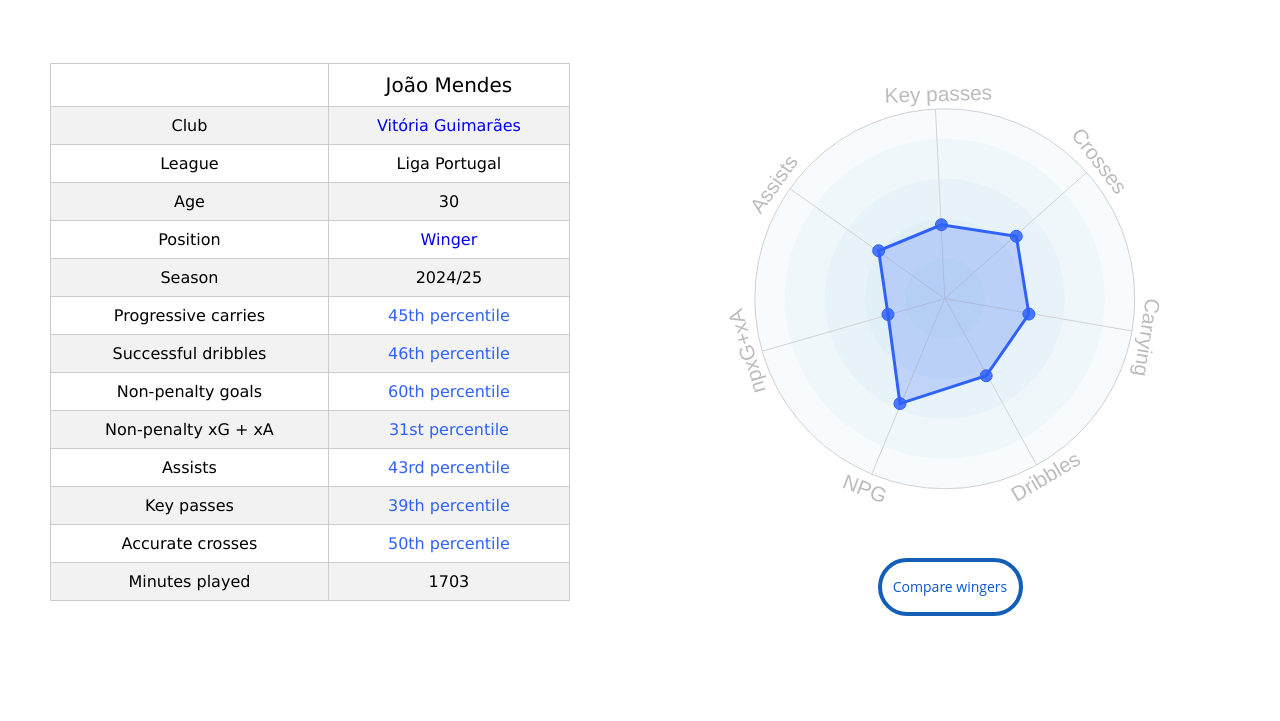
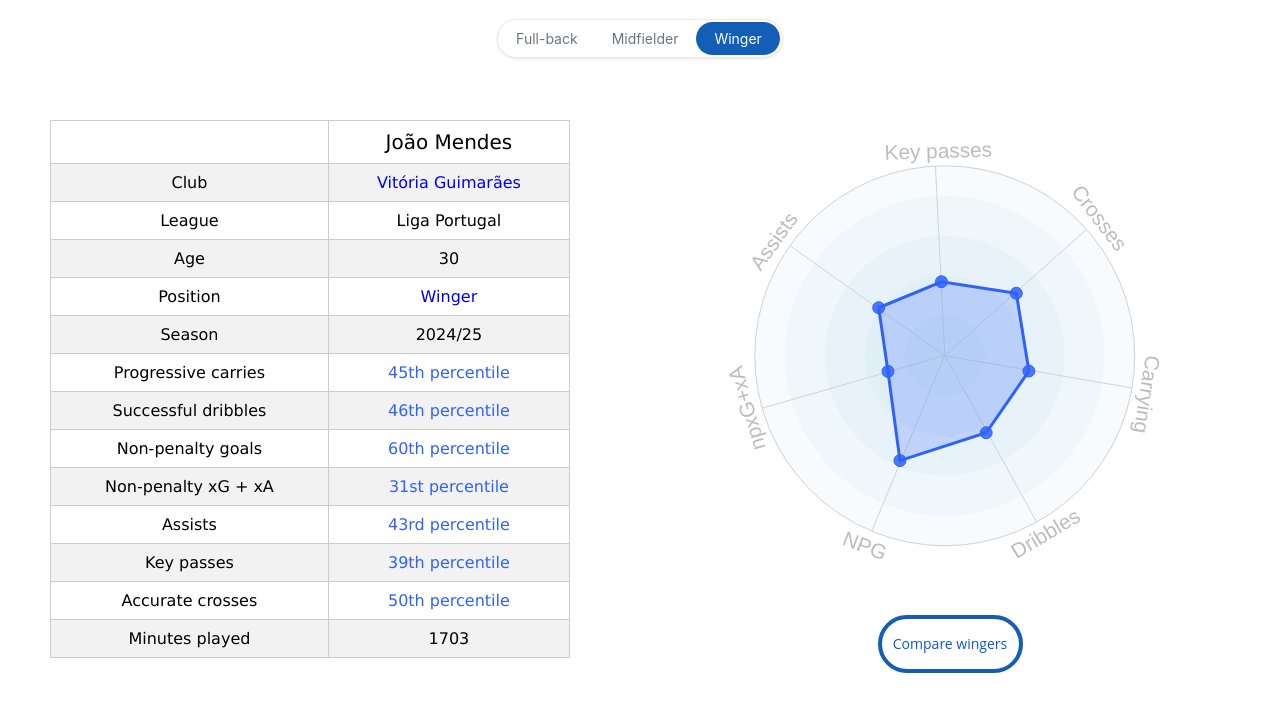
Before and after one commit to ohlitmybad/Jo_o_Mendes_Winger_stats, a plain HTML site: page index.html in a window 1280 px wide. Shown: the part 70-791 px from the top of the page. Drawn offline with nearby package versions, Linux system fonts and the light colour scheme; no server answers; a script that the page names is missing.

Commit message:
Update index.html

```diff
--- a/index.html
+++ b/index.html
@@ -705,10 +705,71 @@ svg text
     </div>
   </div></div>
 </header>
+    <div class="position-toggle-container">
+        <div class="position-toggle">
+            <a href="https://datamb.football/Jo_o_Mendes_Full-back_stats" class="position-btn">Full-back</a><a href="https://datamb.football/Jo_o_Mendes_Midfielder_stats" class="position-btn">Midfielder</a><a href="https://datamb.football/Jo_o_Mendes_Winger_stats" class="position-btn active">Winger</a>
+        </div>
+    </div>
+
 <script async src="https://pagead2.googlesyndication.com/pagead/js/adsbygoogle.js?client=ca-pub-7677714701428206"
      crossorigin="anonymous"></script>
      <script src="https://cdnjs.cloudflare.com/ajax/libs/xlsx/0.16.9/xlsx.full.min.js"></script>
-</head>
+
+    <style>
+    /* Position Toggle Styles */
+    .position-toggle-container {
+        display: flex;
+        justify-content: center;
+        margin: 10px 0 8px 0;
+        padding: 0 20px;
+    }
+
+    /* Mobile responsive */
+    @media only screen and (max-width: 1048px) {
+        .position-toggle-container {
+            margin: 8px 0 -25px 0;
+        }
+    }
+
+    .position-toggle {
+        display: flex;
+        background: white;
+        border: 1px solid #e9ecef;
+        border-radius: 20px;
+        overflow: hidden;
+        box-shadow: 0 1px 3px rgba(0,0,0,0.1);
+        gap: 2px;
+        padding: 2px;
+    }
+
+    .position-btn {
+        padding: 8px 16px;
+        border: none;
+        background: transparent;
+        cursor: pointer;
+        font-family: -apple-system, BlinkMacSystemFont, 'Segoe UI', Roboto, Oxygen, Ubuntu, Cantarell, 'Helvetica Neue', sans-serif;
+        font-size: 14px;
+        font-weight: 400;
+        color: #6c757d;
+        transition: all 0.15s ease-in-out;
+        text-decoration: none;
+        display: inline-block;
+        min-width: 80px;
+        text-align: center;
+        white-space: nowrap;
+        border-radius: 18px;
+        box-sizing: border-box;
+    }
+
+    .position-btn.active {
+        background: #135eb7;
+        color: white;
+        text-decoration: none;
+        padding: 8px 18px;
+        pointer-events: none;
+    }
+    </style>
+    </head>
 
 <script async src="https://www.googletagmanager.com/gtag/js?id=G-PSBMXX80EF"></script>
 <script>
```
